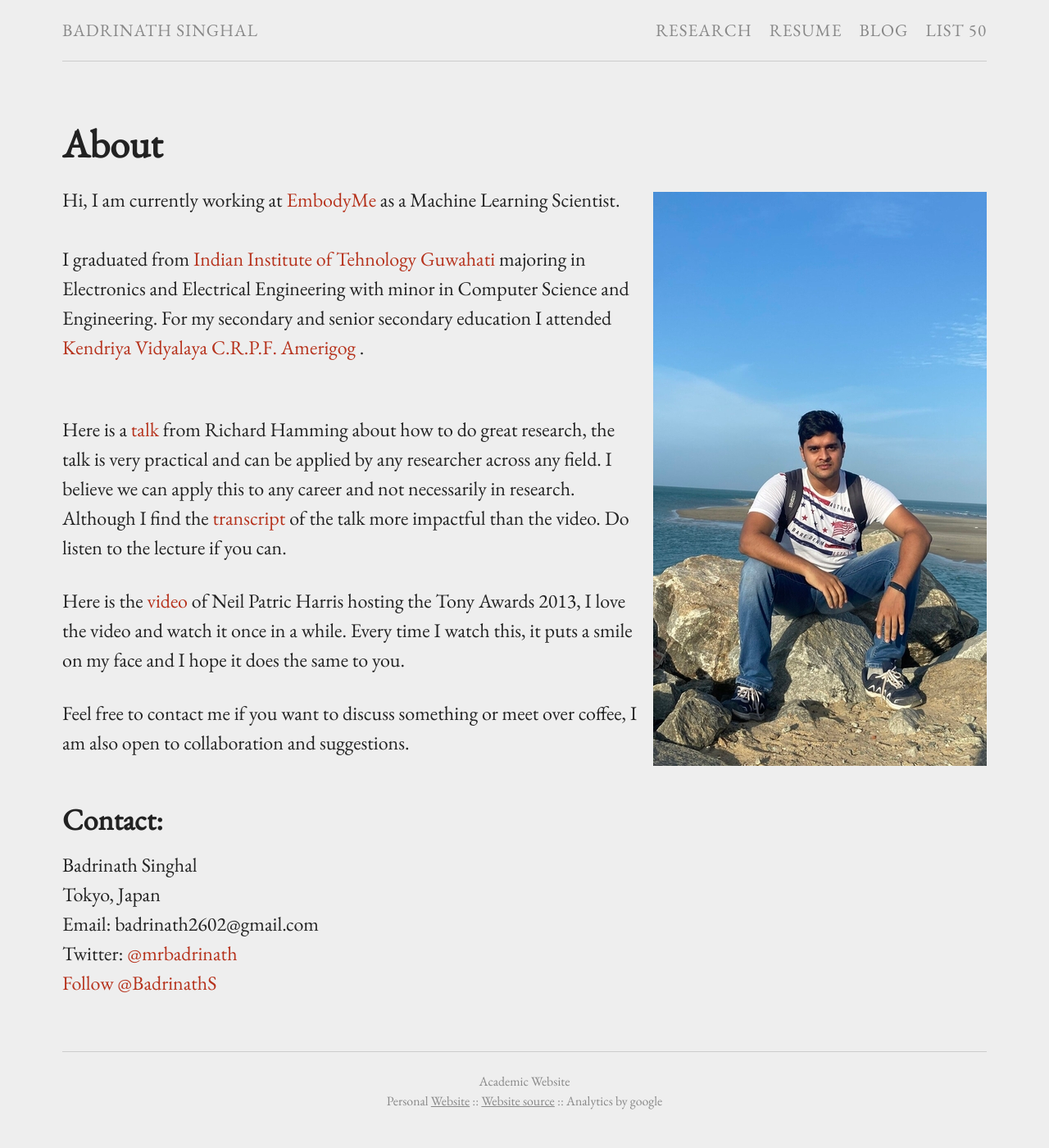
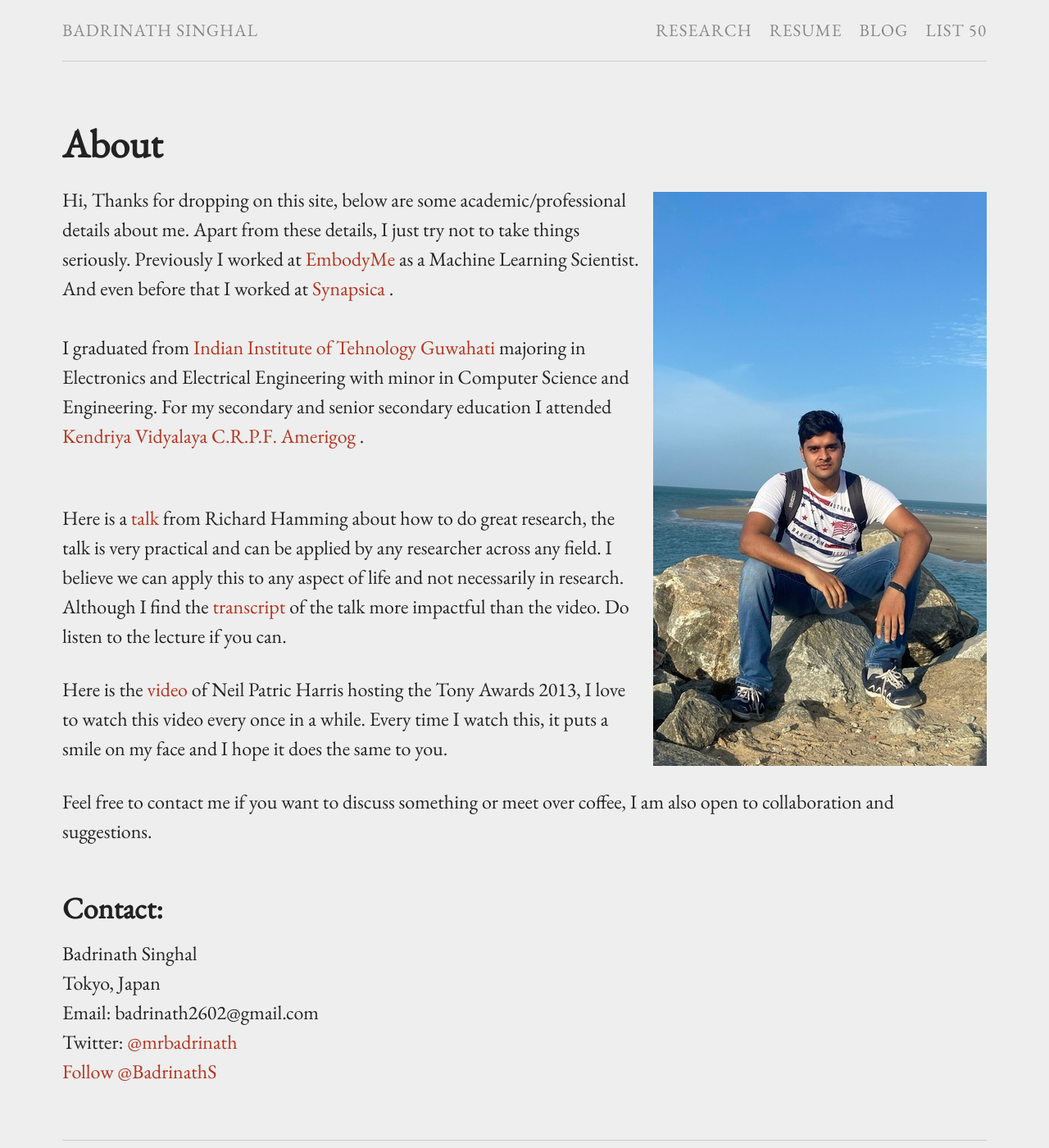
Before and after one commit to BadrinathS/BadrinathS.github.io, a Jekyll site: the page built from index.md, in a window 1280 px wide and 1400 px high. Shown: the whole window at 82% size. Built offline with Jekyll 4.4.1, drawn with Linux system fonts in a browser that asks for light colours.

Commit message:
Update index.md

```diff
--- a/index.md
+++ b/index.md
@@ -8,8 +8,8 @@ permalink: /
 <!-- Place this tag in your head or just before your close body tag. Github Buttons -->
 <script async defer src="https://buttons.github.io/buttons.js"></script>
 
-
-Hi, I am currently working at<a href="https://embodyme.com/" target="_blank"> EmbodyMe </a> as a Machine Learning Scientist.
+Hi, Thanks for dropping on this site, below are some academic/professional details about me. Apart from these details, I just try not to take things seriously.
+Previously I worked at<a href="https://embodyme.com/" target="_blank"> EmbodyMe </a> as a Machine Learning Scientist. And even before that I worked at <a href="https://synapsica.com/" target="_blank"> Synapsica </a>.
 <br>
 <br>
 I graduated from <a href="https://iitg.ac.in" target="_blank"> Indian Institute of Tehnology Guwahati </a> majoring in  Electronics and Electrical Engineering with minor in Computer Science and Engineering. For my secondary and senior secondary education I attended <a href="https://amerigogcrpf.kvs.ac.in/" target="_blank"> Kendriya Vidyalaya C.R.P.F. Amerigog </a>.
@@ -17,18 +17,9 @@ I graduated from <a href="https://iitg.ac.in" target="_blank"> Indian Institute
 <br>
 <!-- During my junior year, I worked at <a href="http://fuzzy.hanyang.ac.kr/" target="_blank"> Computer Vision and Fuzzy Systems Lab</a> in <a href="https://www.hanyang.ac.kr/web/eng" target="_blank">Hanyang University </a> under the supervision of Prof. Frank Chung Hoon Rhee where I have worked in the field of Fuzzy logic with focus on "Interval Type 2 Fuzzy C Means Clustering algorithm". For my sophomore year, I worked at<a href="http://sacral.c.u-tokyo.ac.jp/" target="_blank"> Ikegami Lab </a> in <a href="https://www.u-tokyo.ac.jp/en/" target="_blank"> The University of Tokyo</a>. -->
 
-Here is a <a href="https://www.youtube.com/watch?v=a1zDuOPkMSw&ab_channel=securitylectures">talk</a> from Richard Hamming about how to do great research, the talk is very practical and can be applied by any researcher across any field. I believe we can apply this to any career and not necessarily in research. Although I find the <a href="https://www.cs.virginia.edu/~robins/YouAndYourResearch.html">transcript</a> of the talk more impactful than the video. Do listen to the lecture if you can.
+Here is a <a href="https://www.youtube.com/watch?v=a1zDuOPkMSw&ab_channel=securitylectures">talk</a> from Richard Hamming about how to do great research, the talk is very practical and can be applied by any researcher across any field. I believe we can apply this to any aspect of life and not necessarily in research. Although I find the <a href="https://www.cs.virginia.edu/~robins/YouAndYourResearch.html">transcript</a> of the talk more impactful than the video. Do listen to the lecture if you can.
 
-
-<!-- Currently I am learning a thing or two about stock markets, watching and predicting market is full of excitment and nervoursness. Lately I am finding financial world very interesting and I am trying to dive more into financial world by reading articles and theories behind some concepts. Participating in market can go either way, but knowing the principles behind how the market operates can slightly bend the situation to your favour. I am learning about market principles through <a href="https://zerodha.com/varsity/" target="_blank"> Zerodha's Varsity </a> and have completed few certifications.
-<ol>
-    <li><a href="/resume/StockMarketBasics.pdf">Stock Market Basics </a></li>
-    <li><a href="/resume/TechnicalAnalysis.pdf">Technical Analysis </a></li>
-    <li><a href="/resume/FundamentalAnalysis.pdf">Fundamental Analysis </a></li>
-    <li><a href="/resume/FuturesTrading.pdf">Futures Trading </a></li>
-</ol> -->
-
-Here is the <a href="https://www.youtube.com/watch?v=4SQfsBsMFls&ab_channel=ItamarSegal">video</a> of Neil Patric Harris hosting the Tony Awards 2013, I love the video and watch it once in a while. Every time I watch this, it puts a smile on my face and I hope it does the same to you.
+Here is the <a href="https://www.youtube.com/watch?v=4SQfsBsMFls&ab_channel=ItamarSegal">video</a> of Neil Patric Harris hosting the Tony Awards 2013, I love to watch this video every once in a while. Every time I watch this, it puts a smile on my face and I hope it does the same to you.
 
 Feel free to contact me if you want to discuss something or meet over coffee, I am also open to collaboration and suggestions.
 
```
